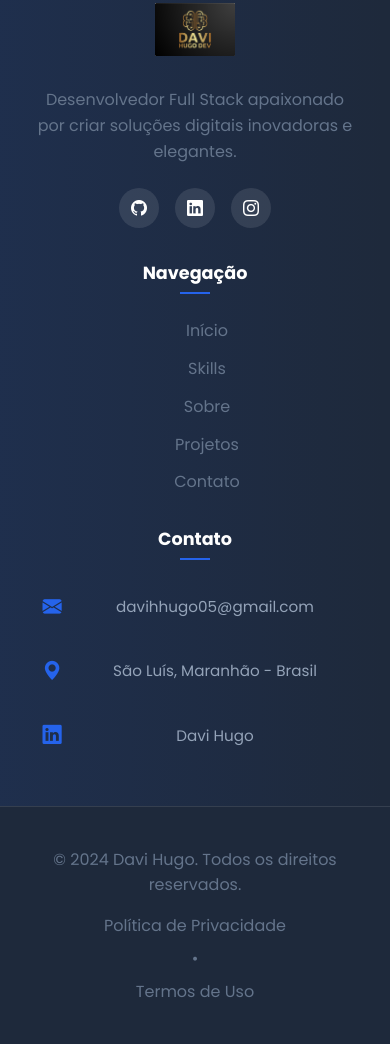
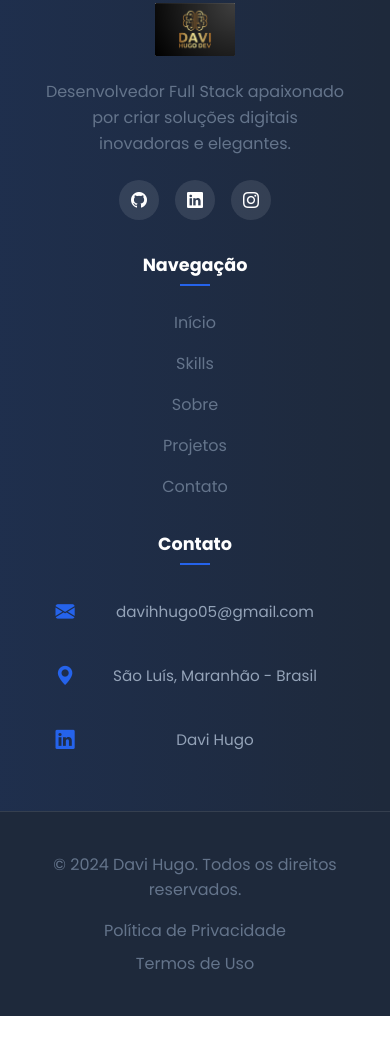
Before and after one commit to davihugo/meu-portfolio, a plain HTML site: page index.html in a window 390 px wide. Shown: the part 7438-8482 px from the top of the page. After the commit the page ends 8454 px from the top, so only its background shows below. Drawn offline with nearby package versions, Linux system fonts and the light colour scheme.

Commit message:
fix: footer

```diff
--- a/style.css
+++ b/style.css
@@ -775,21 +775,86 @@ header .interface {
 @media (max-width: 768px) {
     .footer-content {
         grid-template-columns: 1fr;
+        gap: 3rem;
         text-align: center;
+        padding: 2rem 1rem;
+    }
+
+    .footer-brand {
+        margin: 0 auto;
+        max-width: 300px;
+    }
+
+    .footer-brand img {
+        margin: 0 auto 1rem;
+    }
+
+    .footer-social {
+        justify-content: center;
+        margin-top: 1.5rem;
+    }
+
+    .footer-nav {
+        margin: 0 auto;
+        width: 100%;
+        max-width: 300px;
     }
 
     .footer-nav nav {
+        display: flex;
+        flex-direction: column;
         align-items: center;
-    }
-
-    .footer-contact .contact-info p {
+        gap: 1rem;
+    }
+
+    .footer-nav a::before {
+        display: none;
+    }
+
+    .footer-contact {
+        margin: 0 auto;
+        width: 100%;
+        max-width: 300px;
+    }
+
+    .contact-info-footer {
+        align-items: center;
+    }
+
+    .contact-item {
         justify-content: center;
+        width: 100%;
+        text-align: center;
+        padding: 0.8rem;
+    }
+
+    .footer-bottom {
+        text-align: center;
+        padding: 1.5rem 1rem;
     }
 
     .footer-bottom .interface {
         flex-direction: column;
         gap: 1rem;
+    }
+
+    .footer-links {
+        flex-direction: column;
+        gap: 0.5rem;
+    }
+
+    .footer-links span {
+        display: none;
+    }
+
+    /* Ajuste dos títulos do footer */
+    .footer h4 {
         text-align: center;
+    }
+
+    .footer h4::after {
+        left: 50%;
+        transform: translateX(-50%);
     }
 }
 
```
